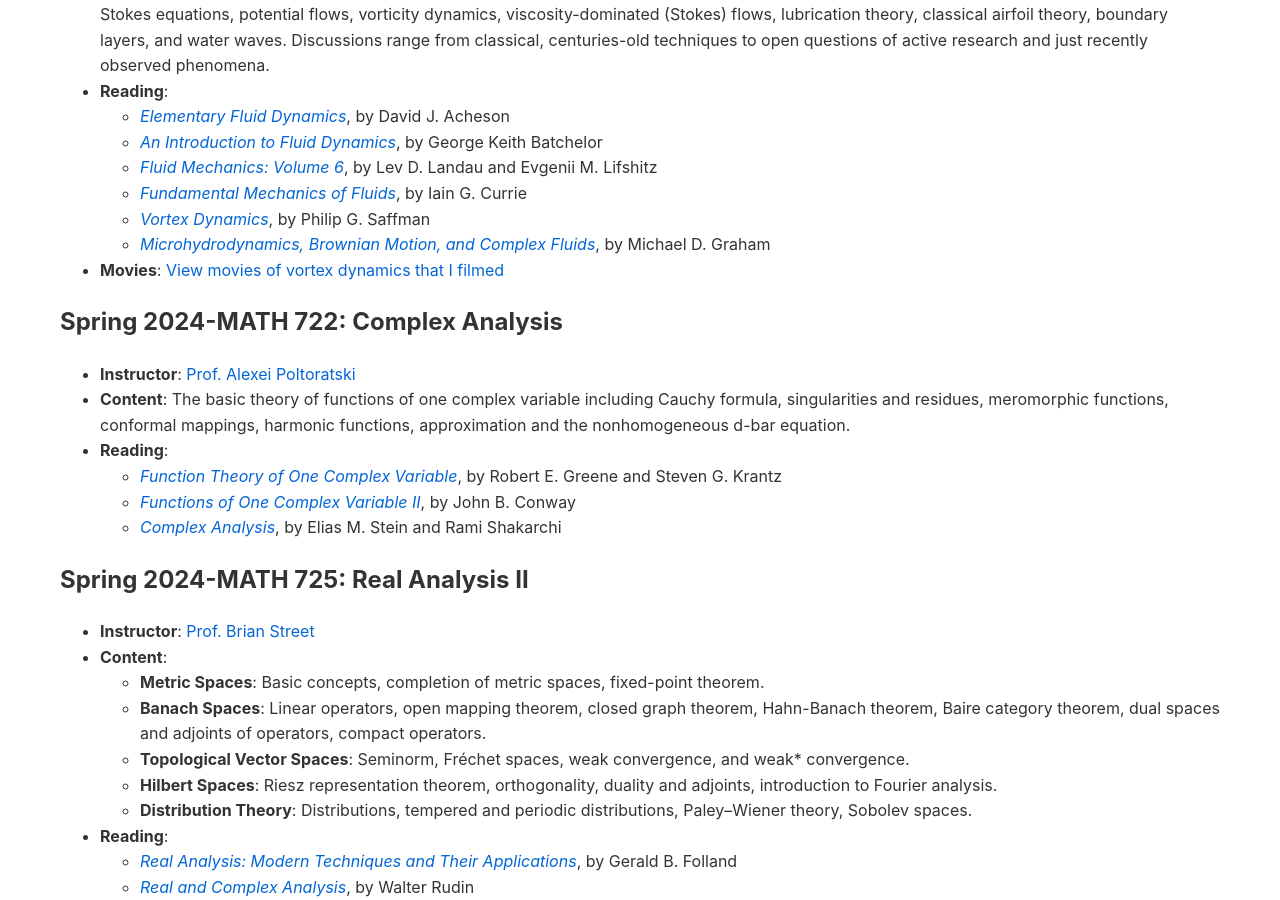
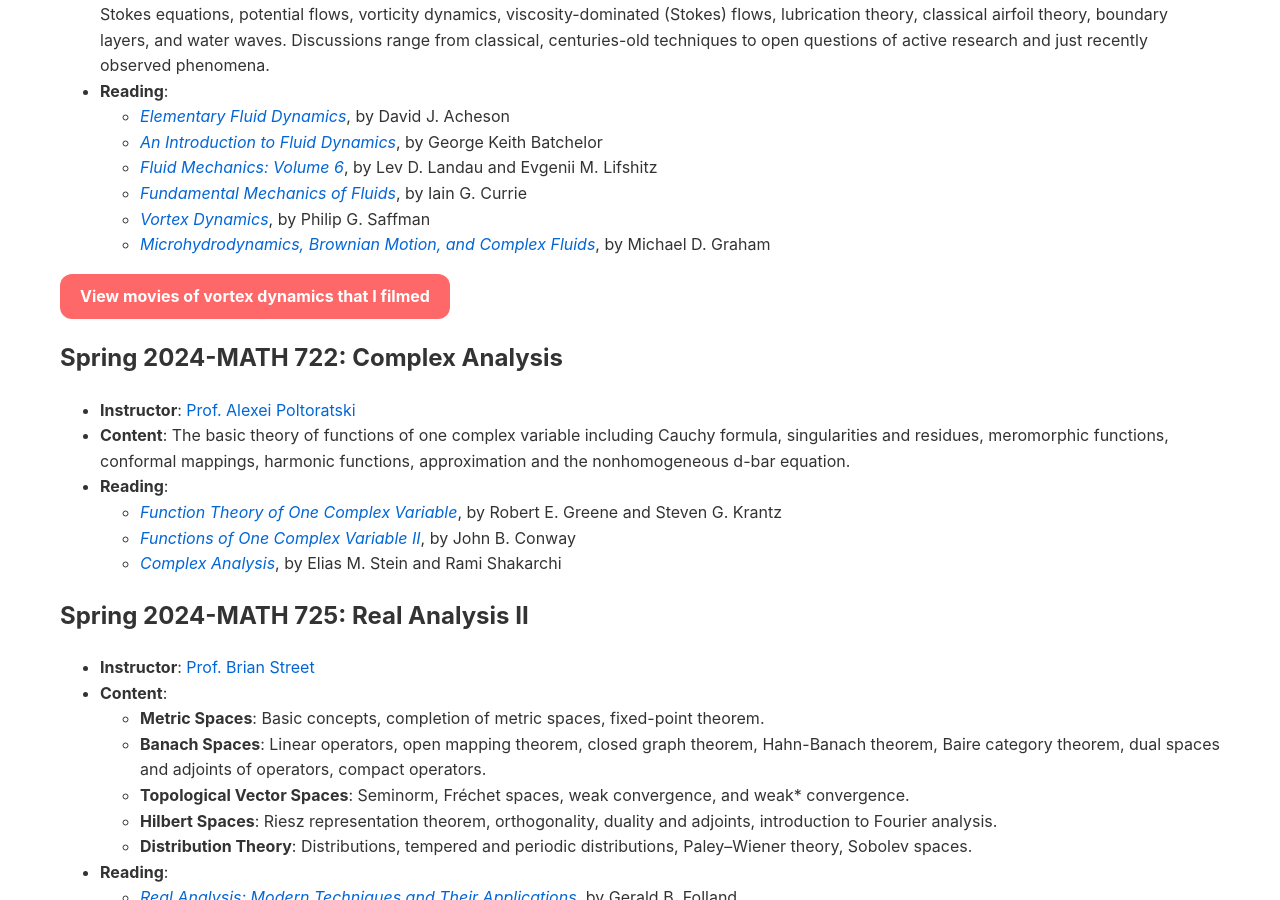
Before and after one commit to Yoon-1023/Yoon-1023.github.io, a Jekyll site: the page built from courses.md, in a window 1280 px wide and 900 px high, scrolled down 549 px. Built offline with Jekyll 4.4.1, drawn with Linux system fonts in a browser that asks for light colours.

Commit message:
Update courses.md

```diff
--- a/courses.md
+++ b/courses.md
@@ -31,7 +31,9 @@
   - [*Vortex Dynamics*](#references), by Philip G. Saffman
   - [*Microhydrodynamics, Brownian Motion, and Complex Fluids*](#references), by Michael D. Graham
 
-- **Movies**: [View movies of vortex dynamics that I filmed](/vortex_dynamics/)
+<div style="display: inline-block; padding: 10px 20px; background-color: #ff6868; border-radius: 12px; text-align: center;">
+    <a href="/vortex_dynamics/" style="text-decoration: none; color: white; font-weight: bold;">View movies of vortex dynamics that I filmed</a>
+</div>
 
 ## Spring 2024-MATH 722: Complex Analysis
 
```
